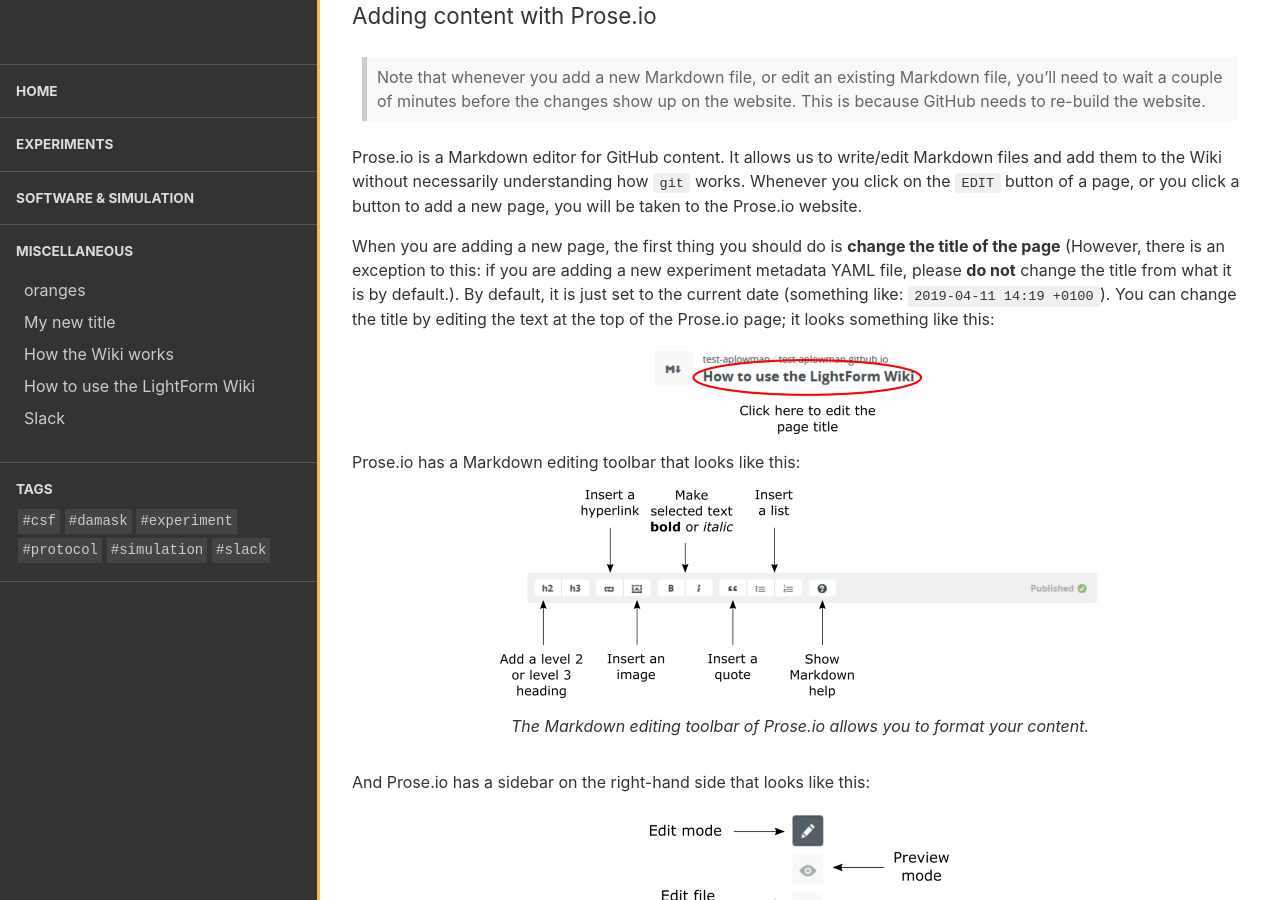
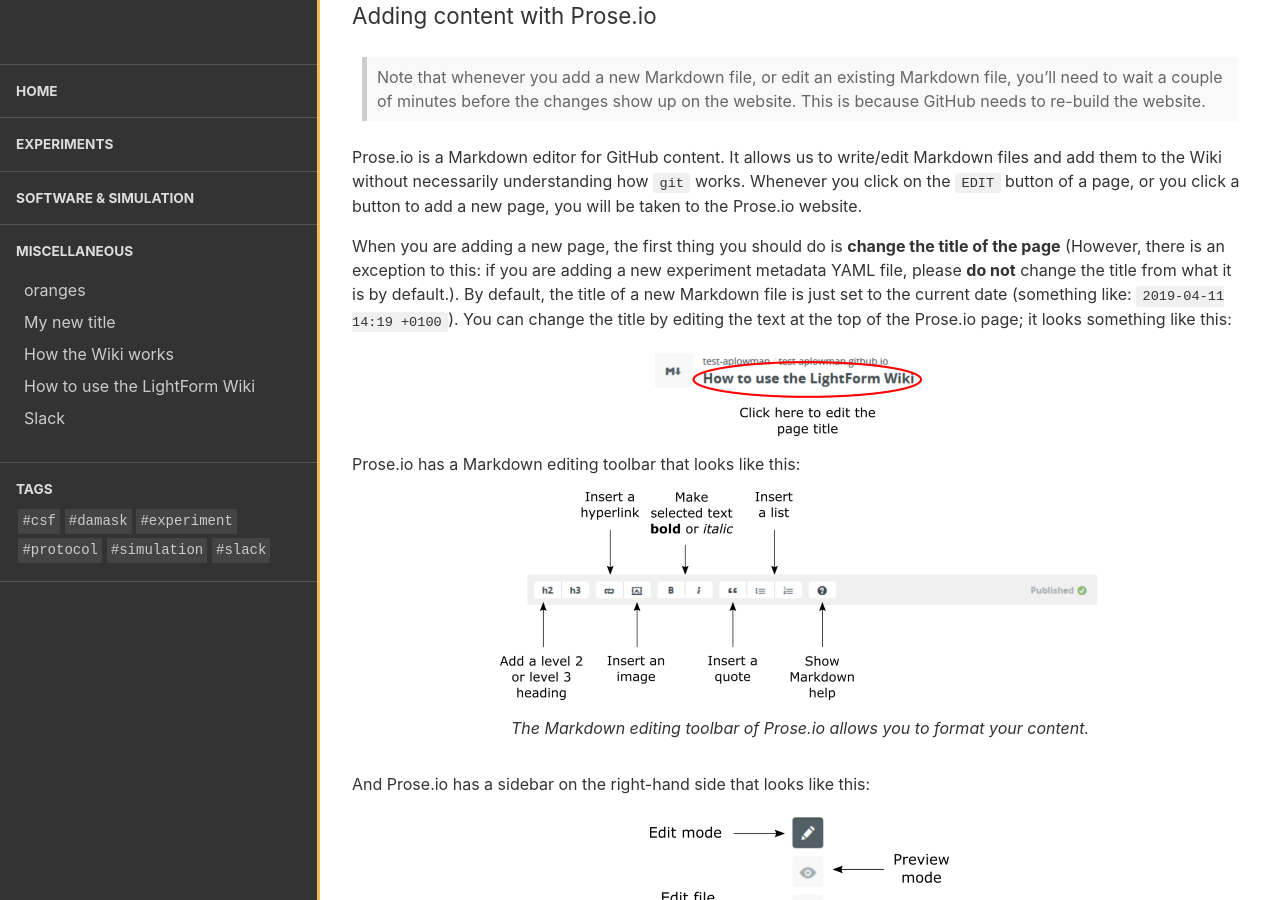
Before and after one commit to test-aplowman/test-aplowman.github.io, a Jekyll site: the page built from collections/_miscellaneous/how_to_use_wiki.md, in a window 1280 px wide and 900 px high, scrolled down 927 px. Built offline with Jekyll 4.4.1, drawn with Linux system fonts in a browser that asks for light colours.

Commit message:
Update how_to_use_wiki.md

```diff
--- a/collections/_miscellaneous/how_to_use_wiki.md
+++ b/collections/_miscellaneous/how_to_use_wiki.md
@@ -24,7 +24,7 @@
 
 Prose.io is a Markdown editor for GitHub content. It allows us to write/edit Markdown files and add them to the Wiki without necessarily understanding how `git` works. Whenever you click on the `EDIT` button of a page, or you click a button to add a new page, you will be taken to the Prose.io website.
 
-When you are adding a new page, the first thing you should do is **change the title of the page** (However, there is an exception to this: if you are adding a new experiment metadata YAML file, please **do not** change the title from what it is by default.). By default, it is just set to the current date (something like: `2019-04-11 14:19 +0100`). You can change the title by editing the text at the top of the Prose.io page; it looks something like this:
+When you are adding a new page, the first thing you should do is **change the title of the page** (However, there is an exception to this: if you are adding a new experiment metadata YAML file, please **do not** change the title from what it is by default.). By default, the title of a new Markdown file is just set to the current date (something like: `2019-04-11 14:19 +0100`). You can change the title by editing the text at the top of the Prose.io page; it looks something like this:
 
 ![prose_io_title_guide_small.png]({{site.baseurl}}/assets/images/posts/prose_io_title_guide_small.png)
 
```
